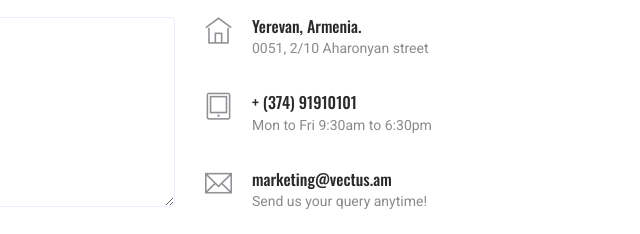
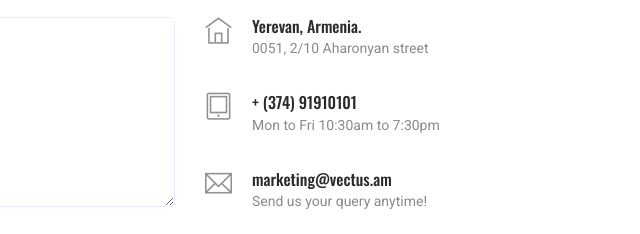
Before and after one commit to leo72/vectus.am, a website with bundled scripts: page contact.html in a window 1280 px wide. Shown: the part 1157-1391 px from the top of the page, 640-1280 px from the left. Built offline with nearby package versions, Linux system fonts and the light colour scheme.

Commit message:
Change time

```diff
--- a/contact.html
+++ b/contact.html
@@ -238,7 +238,7 @@
                     <span class="contact-info__icon"><i class="ti-tablet"></i></span>
                     <div class="media-body">
                         <h3>+ (374) 91910101</h3>
-                        <p>Mon to Fri 9:30am to 6:30pm</p>
+                        <p>Mon to Fri 10:30am to 7:30pm</p>
                     </div>
                 </div>
                 <div class="media contact-info">
```
Also changed, not shown: 1 other file.
